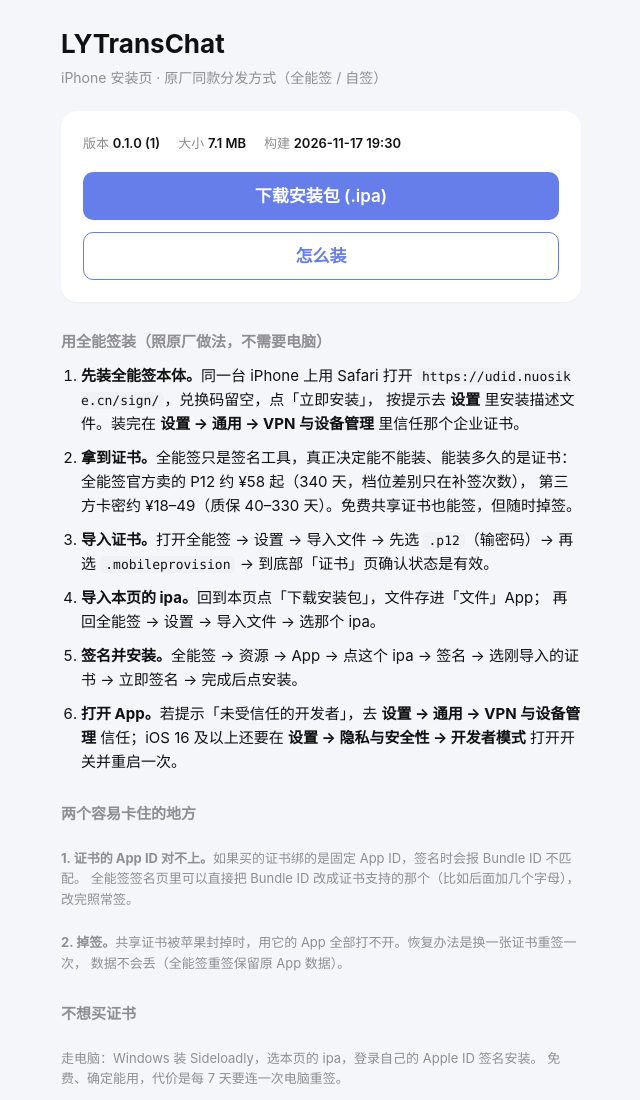
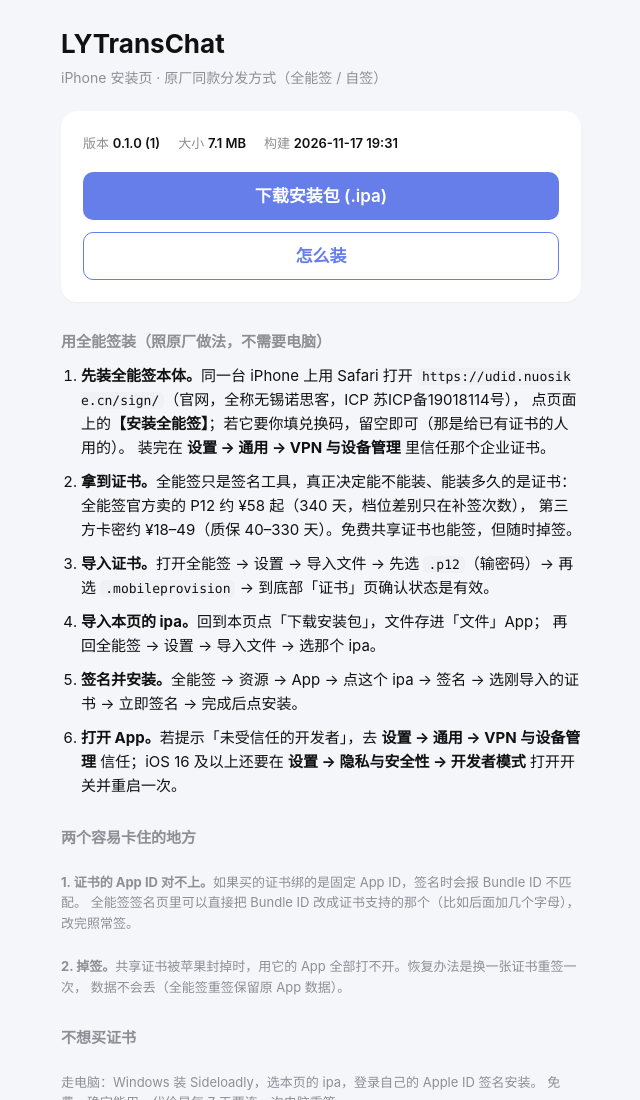
Before and after one commit to tradeshift-code/LYTransChat-Dist, a plain HTML site: page index.html in a window 1280 px wide. Shown: the top 1100 px of the page, without its empty margins (319-959 px from the left). Drawn offline with Linux system fonts and the light colour scheme.

Commit message:
安装页：v0.1.0 (1)

```diff
--- a/index.html
+++ b/index.html
@@ -45,7 +45,7 @@
     <div class="meta">
       <span>版本 <b>0.1.0 (1)</b></span>
       <span>大小 <b>7.1 MB</b></span>
-      <span>构建 <b>2026-11-17 19:30</b></span>
+      <span>构建 <b>2026-11-17 19:31</b></span>
     </div>
     <a class="btn" href="./LYTransChat.ipa" download>下载安装包 (.ipa)</a>
     <a class="btn ghost" href="#steps">怎么装</a>
@@ -54,9 +54,9 @@
   <h2 id="steps">用全能签装（照原厂做法，不需要电脑）</h2>
   <ol>
     <li><b>先装全能签本体。</b>同一台 iPhone 上用 Safari 打开
-      <code>https://udid.nuosike.cn/sign/</code>，兑换码留空，点「立即安装」，
-      按提示去 <b>设置</b> 里安装描述文件。装完在
-      <b>设置 → 通用 → VPN 与设备管理</b> 里信任那个企业证书。</li>
+      <code>https://udid.nuosike.cn/sign/</code>（官网，全称无锡诺思客，ICP 苏ICP备19018114号），
+      点页面上的<b>【安装全能签】</b>；若它要你填兑换码，留空即可（那是给已有证书的人用的）。
+      装完在 <b>设置 → 通用 → VPN 与设备管理</b> 里信任那个企业证书。</li>
     <li><b>拿到证书。</b>全能签只是签名工具，真正决定能不能装、能装多久的是证书：
       全能签官方卖的 P12 约 ¥58 起（340 天，档位差别只在补签次数），
       第三方卡密约 ¥18–49（质保 40–330 天）。免费共享证书也能签，但随时掉签。</li>
```
